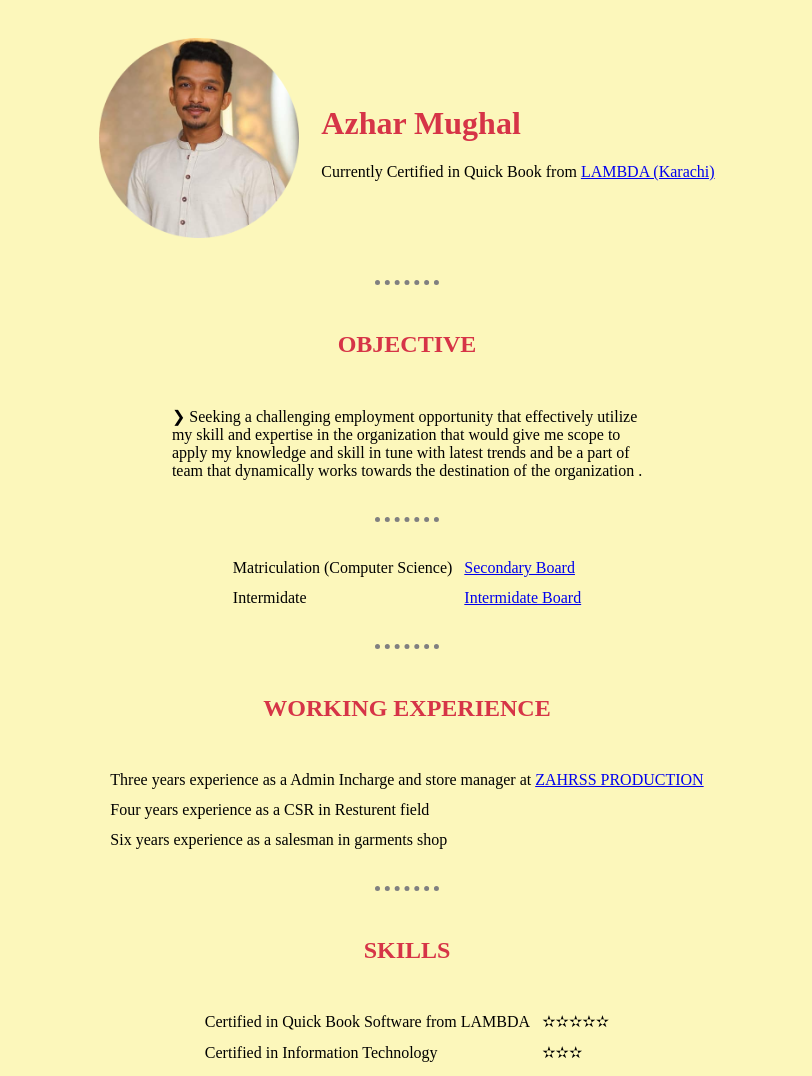
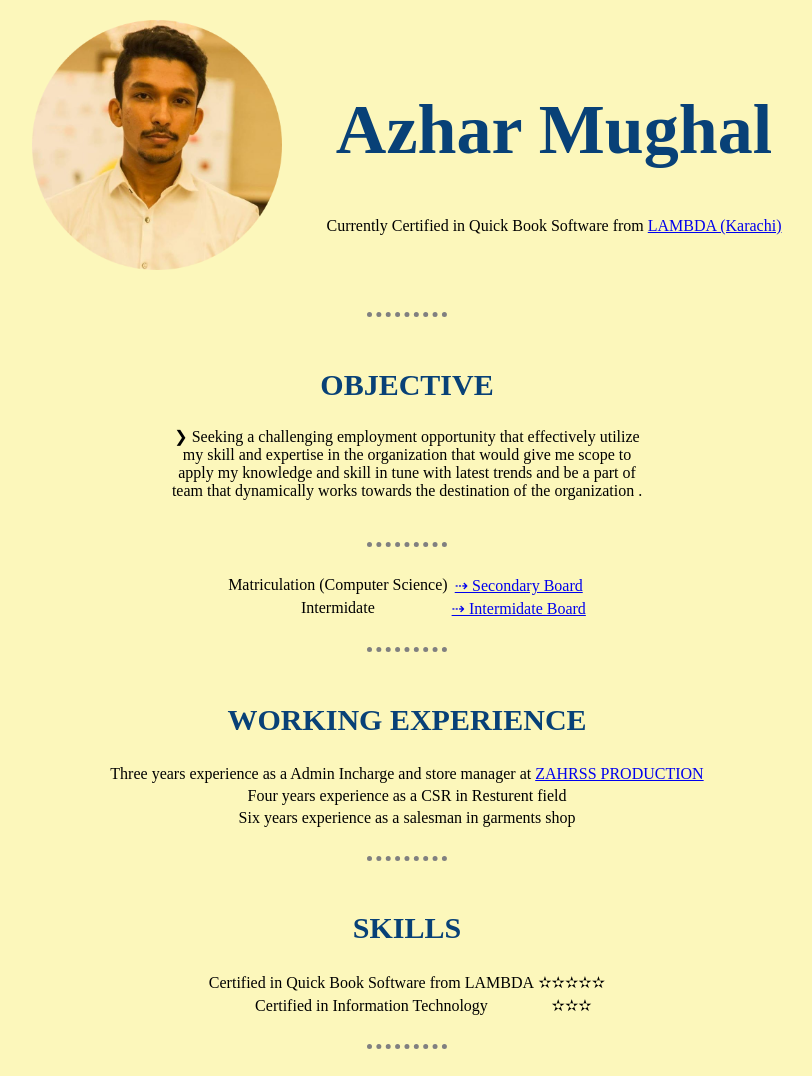
Before and after one commit to Azeemmughal/azhar_cv, a plain HTML site: page index.html in a window 1280 px wide. Shown: the top 1076 px of the page, without its empty margins (233-1045 px from the left). Drawn offline with Linux system fonts and the light colour scheme.

Commit message:
Add files via upload

```diff
--- a/css/styles.css
+++ b/css/styles.css
@@ -1,27 +1,32 @@
 body {
-
     background-color: #fcf7bb;
-}
-
-
-
-.az{
-    width: 200px;
-    height: 200px;
 }
 hr{
     border-style: none;
     border-top-style: dotted;
     border-color: grey;
     border-width: 5px;
-    width: 5%
+    width: 80px;
 
 }
-h1 {
+img{
+    height: 250px;
+    width: 250px;
+}
 
-    color: #d63447;
+
+
+h1{
+    font-size: 70px;
+    color:#084177;
 }
 h2{
+    font-size: 30px;
+    color: #084177;
 
-    color:#d63447 ;
 }
+h3{
+    font-size: 300px;
+    color: #084177;
+
+}
--- a/index.html
+++ b/index.html
@@ -1,3 +1,5 @@
+
+
 <!DOCTYPE html>
 <html>
 <head>
@@ -6,37 +8,36 @@
     <link rel="icon" href="az.ico.ico">
     <link rel="stylesheet" href="css/styles.css">
 </head>
-<body>
-    <br>
-    <table align="center" cellpadding="10" >
-        <tr>
-            <td><img class="az" src="azhar.png" alt="azhar_image"> </td>
-            <td><h1><strong>Azhar Mughal</strong></h1>
-            <p>Currently Certified in Quick Book from <a href="https://www.facebook.com/LAMBDACG/">LAMBDA (Karachi)</a></p></td>
-        </tr>
-    </table>
+<body align="center">
+  <table align="center" cellpadding="10px">
+    <tr>
+      <td><img src="new.png" alt="image"><td>
+      <td><h1><strong>Azhar Mughal</strong></h1>
+      <p>Currently Certified in Quick Book Software from <a href="https://www.facebook.com/LAMBDACG/">LAMBDA (Karachi)</a></p></td>
+    </tr>
+  </table>
+
     <br>
    <hr>
    <br>
-    <h2 align="center">OBJECTIVE</h2>
-    <br>
-    <table align="center" cellspacing="10">
-        <tr>
-          <td>❯ Seeking a challenging employment opportunity that effectively utilize <br> my skill and expertise in the organization that would give me scope to <br> apply my knowledge and skill in tune with latest trends and be a part of <br> team that dynamically works towards the destination of the organization .</td>
-        </tr>
-    </table>
+    <h2  >OBJECTIVE</h2>
+
+
+      <p>❯ Seeking a challenging employment opportunity that effectively utilize <br> my skill and expertise in the organization that would give me scope to <br> apply my knowledge and skill in tune with latest trends and be a part of <br> team that dynamically works towards the destination of the organization .</p>
+
+
     <br>
     <hr>
     <br>
-    <table align ="center" cellspacing="10">
+    <table align="center">
         <tr>
-            <td>Matriculation (Computer Science)</td>
-            <td><a href="https://www.bsek.edu.pk">Secondary Board </a> </td>
+            <td>Matriculation (Computer Science) </td>
+            <td><a href="https://www.bsek.edu.pk"> ⇢  Secondary Board </a> </td>
 
         </tr>
         <tr>
             <td>Intermidate </td>
-            <td> <a href="https://www.facebook.com/BiekOfficial/">Intermidate Board</a></td>
+            <td> <a href="https://www.facebook.com/BiekOfficial/"> ⇢  Intermidate Board</a></td>
 
         </tr>
 
@@ -44,9 +45,8 @@
     <br>
     <hr>
     <br>
-    <h2 align="center">WORKING EXPERIENCE</h2>
-    <br>
-    <table align="center" cellspacing="10">
+    <h2 >WORKING EXPERIENCE</h2>
+    <table align="center" >
         <tr>
           <td>Three years experience as a Admin Incharge and store manager at <a href="https://www.facebook.com/search/top/?q=zahrsss%20production&epa=SEARCH_BOX">ZAHRSS PRODUCTION</a></td>
         </tr>
@@ -60,9 +60,8 @@
     <br>
     <hr>
     <br>
-    <h2 align="center">SKILLS</h2>
-    <br>
-    <table align ="center" cellspacing="10">
+    <h2 >SKILLS</h2>
+    <table align="center" >
         <tr>
             <td>Certified in Quick Book Software from LAMBDA </td>
             <td>✫✫✫✫✫</td>
@@ -76,16 +75,15 @@
     <br>
     <hr>
     <br>
-    <h2 align="center">PERSONAL INFORMATION</h2>
-    <br>
-    <table align ="center" cellspacing="10" >
+    <h2  >PERSONAL INFORMATION</h2>
+    <table align="center" >
         <tr>
           <td>Father Name     ❯ </td>
           <td>Nisar Ahmed Mughal</td>
         </tr>
         <tr>
           <td> CNIC NO        ❯ </td>
-          <td> 42301-7183170-1</td>
+          <td> 42301-7183170-9</td>
         </tr>
         <tr>
           <td> Nationality    ❯ </td>
@@ -107,9 +105,8 @@
       <br>
       <hr>
       <br>
-      <h2 align="center">Address</h2>
-      <br>
-    <p align="center">Plot # R-37 , TP2 Block C , KDA Mehmoodabad # 2 , Karachi. </p><br>
+  <h2  >Address</h2>
+    <p  class="p" >Plot # R-37 , TP2 Block C , KDA Mehmoodabad # 2 , Karachi. </p><br>
     <hr>
     <br>
 
```
Also changed, not shown: new.png (added).
